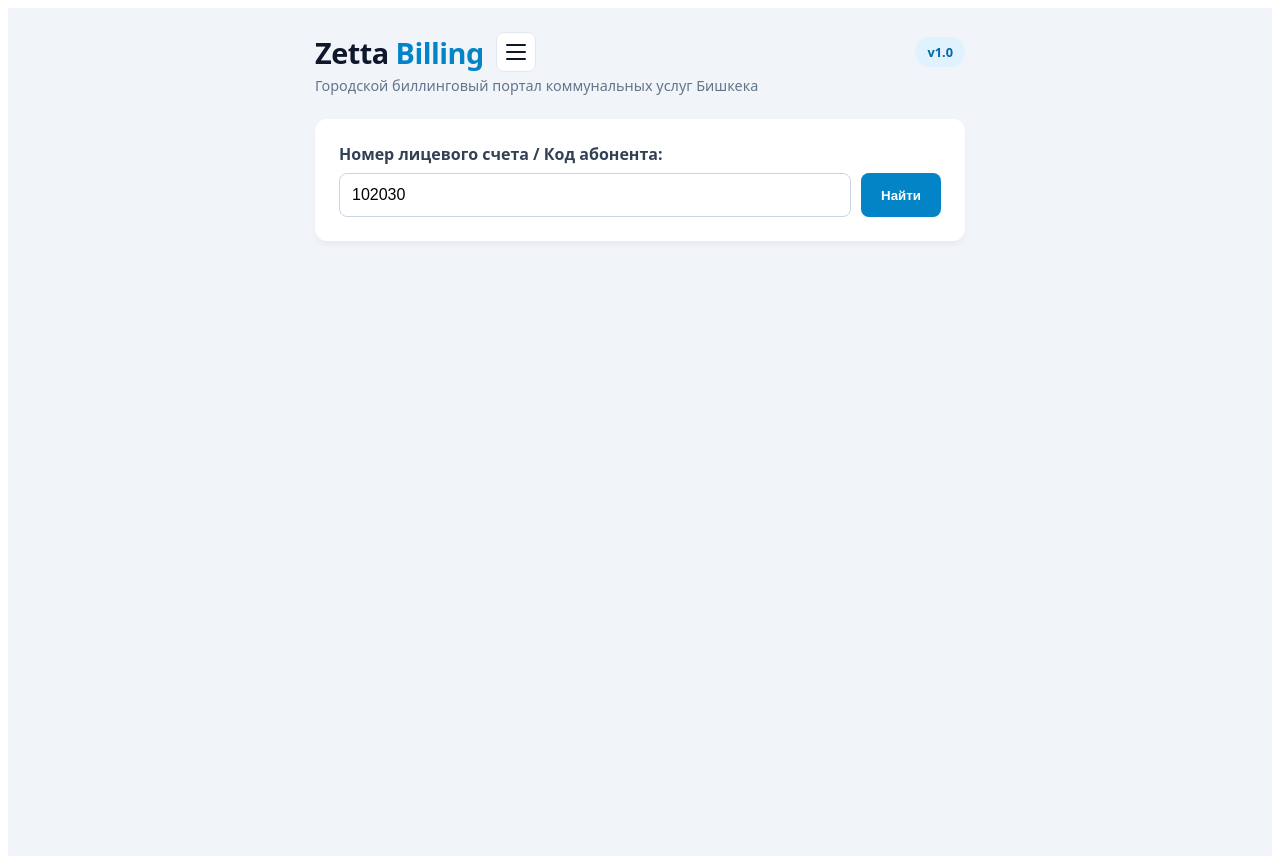
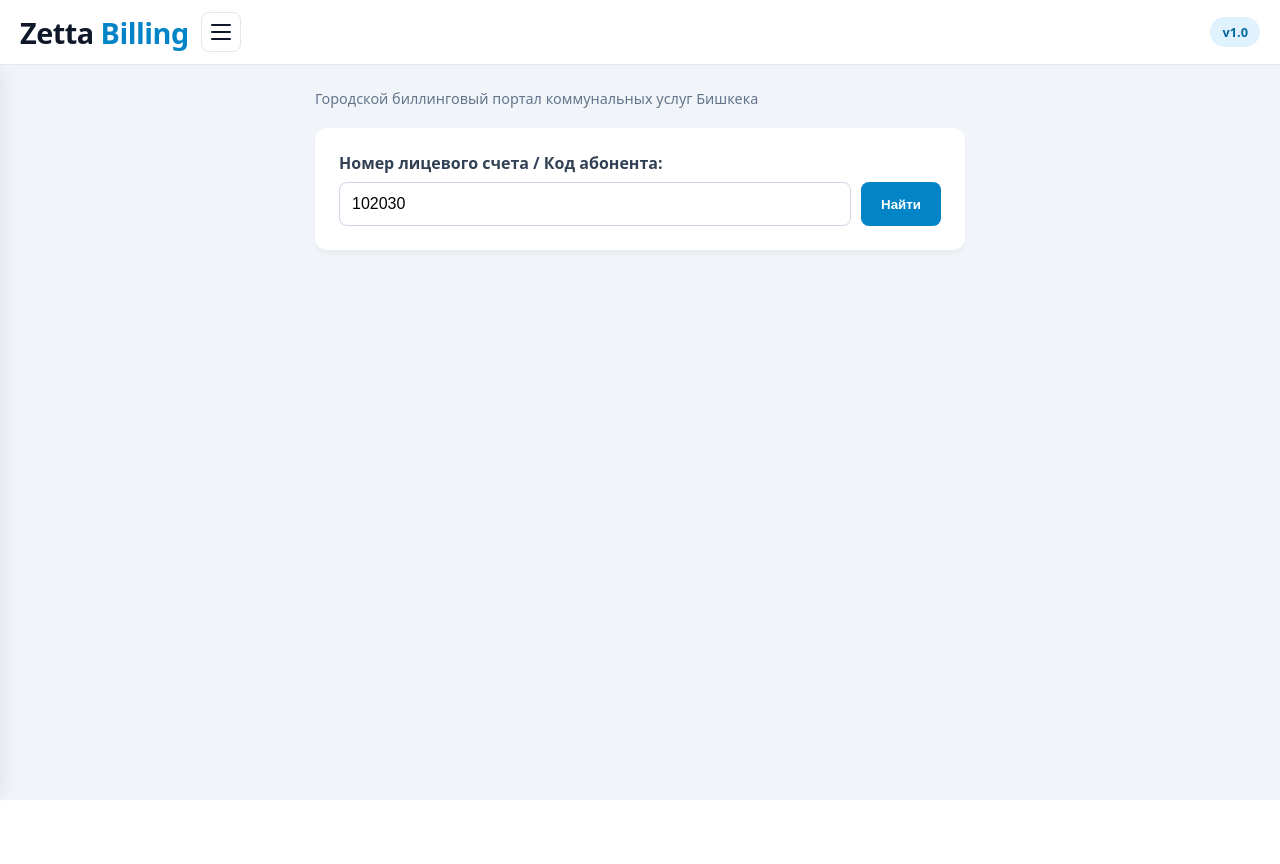
Before and after one commit to Abdu1az1z01/communal-frontend, an Angular app: page / in a window 1280 px wide. After the commit the page ends 800 px from the top, so only its background shows below. Built offline with nearby package versions, Linux system fonts and the light colour scheme.

Commit message:
Move header to top-left corner and open services menu as left sidebar
Co-Authored-By: Claude Opus 5.5 <noreply@anthropic.com>
Claude-Session: https://claude.ai/code/session_01Vtok3frftmaaJBmUXZVgV6

```diff
--- a/src/app/app.component.html
+++ b/src/app/app.component.html
@@ -1,12 +1,9 @@
-<div style="font-family: system-ui, -apple-system, sans-serif; background: #f1f5f9; min-height: 100vh; padding: 24px 16px;">
-  <div style="max-width: 650px; margin: 0 auto;">
+<div style="font-family: system-ui, -apple-system, sans-serif; background: #f1f5f9; min-height: 100vh;">
 
-    <!-- Шапка Zetta Billing: логотип + кнопка меню (три полоски) -->
+  <!-- Шапка Zetta Billing: на всю ширину, логотип и кнопка меню в левом верхнем углу -->
   <header class="topbar">
     <div class="brand">
       <h1 class="brand-title">Zetta <span>Billing</span></h1>
-
-        <div class="menu-wrapper">
       <button
         type="button"
         class="burger"
@@ -18,10 +15,13 @@
         <span></span>
         <span></span>
       </button>
+    </div>
 
-          <!-- Выпадающее меню коммунальных услуг (список берётся из services в app.component.ts) -->
-          @if (isMenuOpen()) {
-            <nav class="menu" (click)="$event.stopPropagation()">
+    <span class="version">v1.0</span>
+  </header>
+
+  <!-- Боковое меню коммунальных услуг, выезжает слева (список берётся из services в app.component.ts) -->
+  <nav class="sidebar" [class.open]="isMenuOpen()" (click)="$event.stopPropagation()">
     <div class="menu-title">Коммунальные услуги</div>
     @for (service of services; track service.id) {
       <button
@@ -34,12 +34,9 @@
       </button>
     }
   </nav>
-          }
-        </div>
-      </div>
 
-      <span class="version">v1.0</span>
-    </header>
+  <!-- Основное содержимое страницы -->
+  <div style="max-width: 650px; margin: 0 auto; padding: 24px 16px;">
 
     <p class="subtitle">Городской биллинговый портал коммунальных услуг Бишкека</p>
 
--- a/src/app/app.css
+++ b/src/app/app.css
@@ -1,9 +1,15 @@
-/* ===== Шапка ===== */
+/* ===== Шапка (на всю ширину, прижата к верху) ===== */
 .topbar {
+  position: sticky;
+  top: 0;
+  z-index: 20;
+  height: 64px;
   display: flex;
   align-items: center;
   justify-content: space-between;
-  margin-bottom: 4px;
+  padding: 0 20px;
+  background: #ffffff;
+  border-bottom: 1px solid #e2e8f0;
 }
 
 .brand {
@@ -26,7 +32,7 @@
 
 .subtitle {
   color: #64748b;
-  margin: 0 0 24px 0;
+  margin: 0 0 20px 0;
   font-size: 0.9rem;
 }
 
@@ -40,10 +46,6 @@
 }
 
 /* ===== Кнопка «три полоски» ===== */
-.menu-wrapper {
-  position: relative;
-}
-
 .burger {
   width: 40px;
   height: 40px;
@@ -77,18 +79,26 @@
 .burger.open span:nth-child(2) { opacity: 0; }
 .burger.open span:nth-child(3) { transform: translateY(-7px) rotate(-45deg); }
 
-/* ===== Выпадающее меню ===== */
-.menu {
-  position: absolute;
-  top: 48px;
+/* ===== Боковое меню слева ===== */
+.sidebar {
+  position: fixed;
+  top: 64px;               /* сразу под шапкой (= высота .topbar) */
   left: 0;
-  z-index: 10;
-  min-width: 240px;
+  bottom: 0;
+  z-index: 15;
+  width: 10vw;             /* ширина меню: 1/10 ширины экрана */
+  min-width: 220px;        /* но не уже 220px, чтобы текст помещался */
   background: #ffffff;
-  border: 1px solid #e2e8f0;
-  border-radius: 12px;
-  box-shadow: 0 10px 25px -5px rgba(0, 0, 0, 0.15);
-  padding: 8px;
+  border-right: 1px solid #e2e8f0;
+  box-shadow: 4px 0 20px -5px rgba(0, 0, 0, 0.1);
+  padding: 12px 8px;
+  overflow-y: auto;
+  transform: translateX(-100%);   /* по умолчанию спрятано за левым краем */
+  transition: transform 0.25s ease;
+}
+
+.sidebar.open {
+  transform: translateX(0);
 }
 
 .menu-title {
--- a/src/styles.css
+++ b/src/styles.css
@@ -1 +1,5 @@
 /* You can add global styles to this file, and also import other style files */
+
+body {
+  margin: 0;
+}
```
Lines whose indentation alone changed are shown as unchanged.
